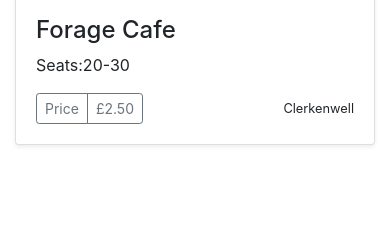
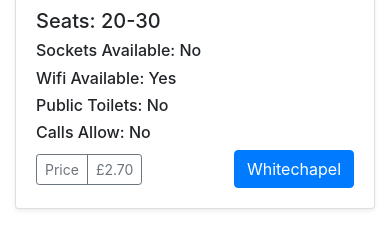
Before and after one commit to ArslanArshad24/friendly-cafe, a Flask app: page / in a window 390 px wide. Shown: the part 5076-5315 px from the top of the page. Run offline with Flask 3, Linux system fonts and the light colour scheme; some libraries are stand-ins or nearby versions.

Commit message:
continue

```diff
--- a/main.py
+++ b/main.py
@@ -24,9 +24,8 @@ class Cafe(db.Model):
     def to_dict(self):
         return {column.name: getattr(self, column.name) for column in self.__table__.columns}
 
-# Ensure that the database and table are created
 with app.app_context():
-    db.create_all()  # This will create the table if it doesn't exist
+    db.create_all()
 
 @app.route("/random")
 def get_random_cafe():
--- a/templates/index.html
+++ b/templates/index.html
@@ -10,12 +10,18 @@
     />
   </head>
   <body>
-    <h1>Welcome to the Cafe & Wifi API</h1>
-    <p><a href="{{ url_for('get_random_cafe') }}">Random Cafe</a></p>
-    <br />
-    <p><a href="{{ url_for('get_all_cafes') }}">All Cafes</a></p>
-    <br />
-
+    <section class="py-5 text-center container">
+      <div class="row py-lg-5">
+        <div class="col-lg-6 col-md-8 mx-auto">
+          <h1 class="fw-light">Welcome to Friendly Cafe</h1>
+          <p class="lead text-body-secondary">Something short and leading about the collection below—its contents, the creator, etc. Make it short and sweet, but not too short so folks don’t simply skip over it entirely.</p>
+          <p>
+            <a href="#" class="btn btn-primary my-2">Main call to action</a>
+            <a href="#" class="btn btn-secondary my-2">Secondary action</a>
+          </p>
+        </div>
+      </div>
+    </section>
     <div class="container">
       <div class="row">
         {% for cafe in cafes_dict %}
@@ -24,7 +30,11 @@
             <img src="{{cafe.img_url}}" alt="Cafe Img" width=full height=255px>
             <div class="card-body">
               <h4>{{cafe.name}}</h4>
-              <p>Seats:{{cafe.seats}}</p>
+              <h5>Seats: {{cafe.seats}}</h5>
+              <h6>Sockets Available: {% if cafe.has_sockets %} Yes {% else %} No {% endif %}</h6>
+              <h6> Wifi   Available: {% if cafe.has_wifi %} Yes {% else %} No {% endif %}</h6>
+              <h6>Public  Toilets: {% if cafe.has_toilets %} Yes {% else %} No {% endif %}</h6>
+              <h6>Calls   Allow: {% if cafe.can_take_calls %} Yes {% else %} No {% endif %}</h6>
               <div class="d-flex justify-content-between align-items-center">
                 <div class="btn-group">
                   <button
@@ -40,7 +50,12 @@
                   {{cafe.coffee_price}}
                   </button>
                 </div>
-                <small class="text-body-secondary">{{cafe.location}}</small>
+                <div>
+                  <small class="text-body-secondary">
+                      <a href="{{cafe.map_url}}" class="btn btn-primary">{{cafe.location}}</a>
+                  </small>
+              </div>
+
               </div>
             </div>
           </div>
```
